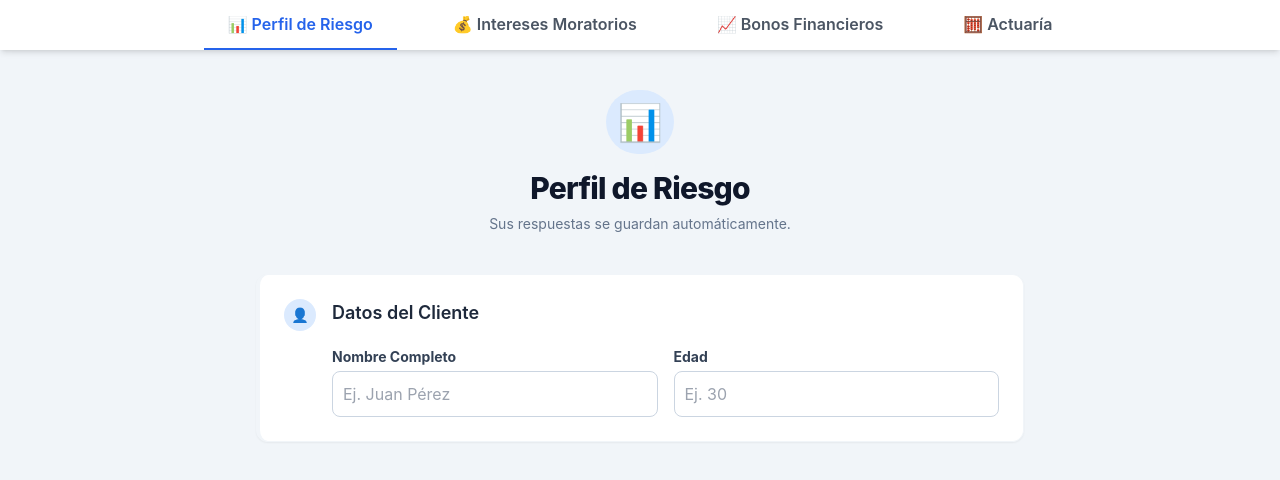
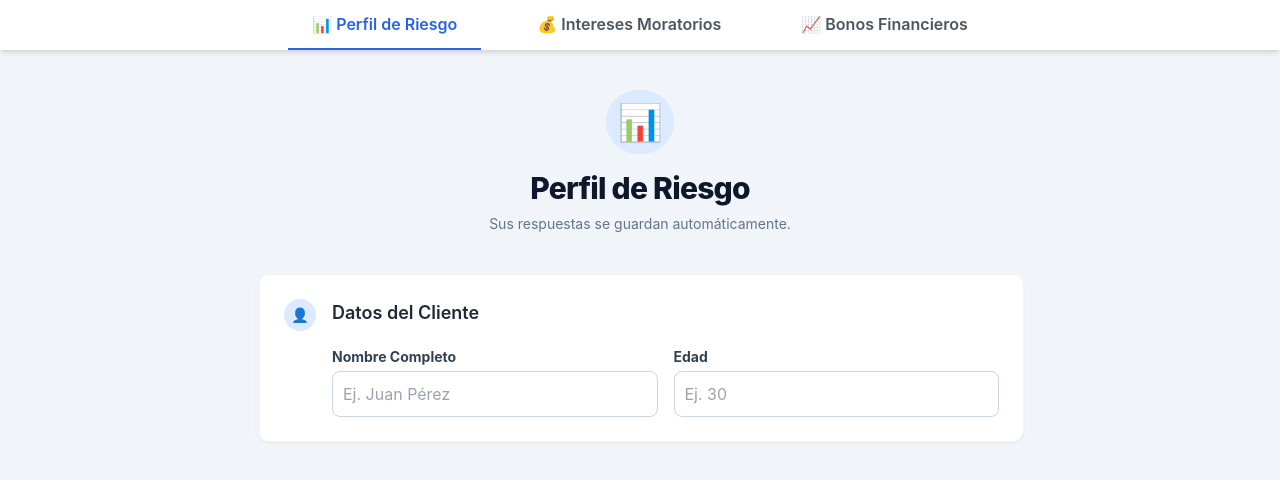
Before and after one commit to JuanFranciscoRamosChavez/aplicacion-financiero, a React (Vite) app: page / in a window 1280 px wide. Shown: the top 480 px of the page. Built offline with nearby package versions, Linux system fonts and the light colour scheme.

Commit message:
Ocultar la seccion de actuaria completa al publico

```diff
--- a/src/App.jsx
+++ b/src/App.jsx
@@ -133,14 +133,6 @@ export default function App() {
                 <span className="hidden sm:inline">📈 Bonos Financieros</span>
                 <span className="sm:hidden">📈 Bonos</span>
               </button>
-
-              <button
-                onClick={() => setActiveView('actuarial')}
-                className={`py-3 px-2 sm:px-4 md:px-6 text-xs sm:text-sm md:text-base border-b-2 transition-all font-semibold ${activeView === 'actuarial' ? 'text-blue-600 border-blue-600' : 'text-gray-600 hover:text-blue-600 border-transparent hover:border-blue-600'}`}
-              >
-                <span className="hidden sm:inline">🧮 Actuaría</span>
-                <span className="sm:hidden">🧮 Actuaría</span>
-              </button>
             </div>
           </div>
         </nav>
@@ -180,14 +172,6 @@ export default function App() {
                 <span className="hidden sm:inline">📈 Bonos Financieros</span>
                 <span className="sm:hidden">📈 Bonos</span>
               </button>
-
-              <button
-                onClick={() => setActiveView('actuarial')}
-                className={`py-3 px-2 sm:px-4 md:px-6 text-xs sm:text-sm md:text-base border-b-2 transition-all font-semibold ${activeView === 'actuarial' ? 'text-blue-600 border-blue-600' : 'text-gray-600 hover:text-blue-600 border-transparent hover:border-blue-600'}`}
-              >
-                <span className="hidden sm:inline">🧮 Actuaría</span>
-                <span className="sm:hidden">🧮 Actuaría</span>
-              </button>
             </div>
           </div>
         </nav>
@@ -198,7 +182,7 @@ export default function App() {
     );
   }
 
-
+  // /* ACTUARIAL OCULTO DEL PUBLICO
   // Si está en vista de actuarial
   if (activeView === 'actuarial') {
     return (
@@ -209,7 +193,6 @@ export default function App() {
               <button onClick={() => setActiveView('questionnaire')} className="py-3 px-2 sm:px-4 md:px-6 text-xs sm:text-sm md:text-base text-gray-600 hover:text-blue-600 border-b-2 border-transparent hover:border-blue-600 transition-all font-semibold"><span className="hidden sm:inline">📊 Perfil de Riesgo</span><span className="sm:hidden">📊 Perfil</span></button>
               <button onClick={() => setActiveView('calculator')} className="py-3 px-2 sm:px-4 md:px-6 text-xs sm:text-sm md:text-base text-gray-600 hover:text-blue-600 border-b-2 border-transparent hover:border-blue-600 transition-all font-semibold"><span className="hidden sm:inline">💰 Intereses Moratorios</span><span className="sm:hidden">💰 Intereses</span></button>
               <button onClick={() => setActiveView('bonos')} className="py-3 px-2 sm:px-4 md:px-6 text-xs sm:text-sm md:text-base text-gray-600 hover:text-blue-600 border-b-2 border-transparent hover:border-blue-600 transition-all font-semibold"><span className="hidden sm:inline">📈 Bonos Financieros</span><span className="sm:hidden">📈 Bonos</span></button>
-              <button onClick={() => setActiveView('actuarial')} className="py-3 px-2 sm:px-4 md:px-6 text-xs sm:text-sm md:text-base text-blue-600 border-b-2 border-blue-600 font-semibold"><span className="hidden sm:inline">🧮 Actuaría</span><span className="sm:hidden">🧮 Actuaría</span></button>
             </div>
           </div>
         </nav>
@@ -219,6 +202,7 @@ export default function App() {
       </div>
     );
   }
+  // FIN ACTUARIAL OCULTO */
 
   // --- LÓGICA DE VISIBILIDAD ---
   const isClientDataDone = clientData.name.length > 0 && clientData.age.length > 0;
@@ -261,14 +245,6 @@ export default function App() {
               <span className="hidden sm:inline">📈 Bonos Financieros</span>
               <span className="sm:hidden">📈 Bonos</span>
             </button>
-
-              <button
-                onClick={() => setActiveView('actuarial')}
-                className={`py-3 px-2 sm:px-4 md:px-6 text-xs sm:text-sm md:text-base border-b-2 transition-all font-semibold ${activeView === 'actuarial' ? 'text-blue-600 border-blue-600' : 'text-gray-600 hover:text-blue-600 border-transparent hover:border-blue-600'}`}
-              >
-                <span className="hidden sm:inline">🧮 Actuaría</span>
-                <span className="sm:hidden">🧮 Actuaría</span>
-              </button>
             </div>
         </div>
       </nav>
--- a/src/components/calculator/ActuarialCalculator.jsx
+++ b/src/components/calculator/ActuarialCalculator.jsx
@@ -132,7 +132,8 @@ export default function ActuarialCalculator() {
             items: [
                 { id: "probabilidad_supervivencia", label: "Tasa de Supervivencia", notation: "{}_{n}p_x" },
                 { id: "probabilidad_diferida_muerte", label: "Tasa de Mortalidad Diferida", notation: "{}_{m|}q_x" },
-                { id: "probabilidad_diferida_temporal_muerte", label: "Tasa de Mortalidad Diferida Temporal", notation: "{}_{m|n}q_x" }
+                { id: "probabilidad_diferida_temporal_muerte", label: "Tasa de Mortalidad Diferida Temporal", notation: "{}_{m|n}q_x" },
+                { id: "probabilidad_desglose_multiplicativo", label: "Desglose Personalizado (Secuencia)", notation: "(p_x)(q_y)\\dots" }
             ]
         }
     ];
```
